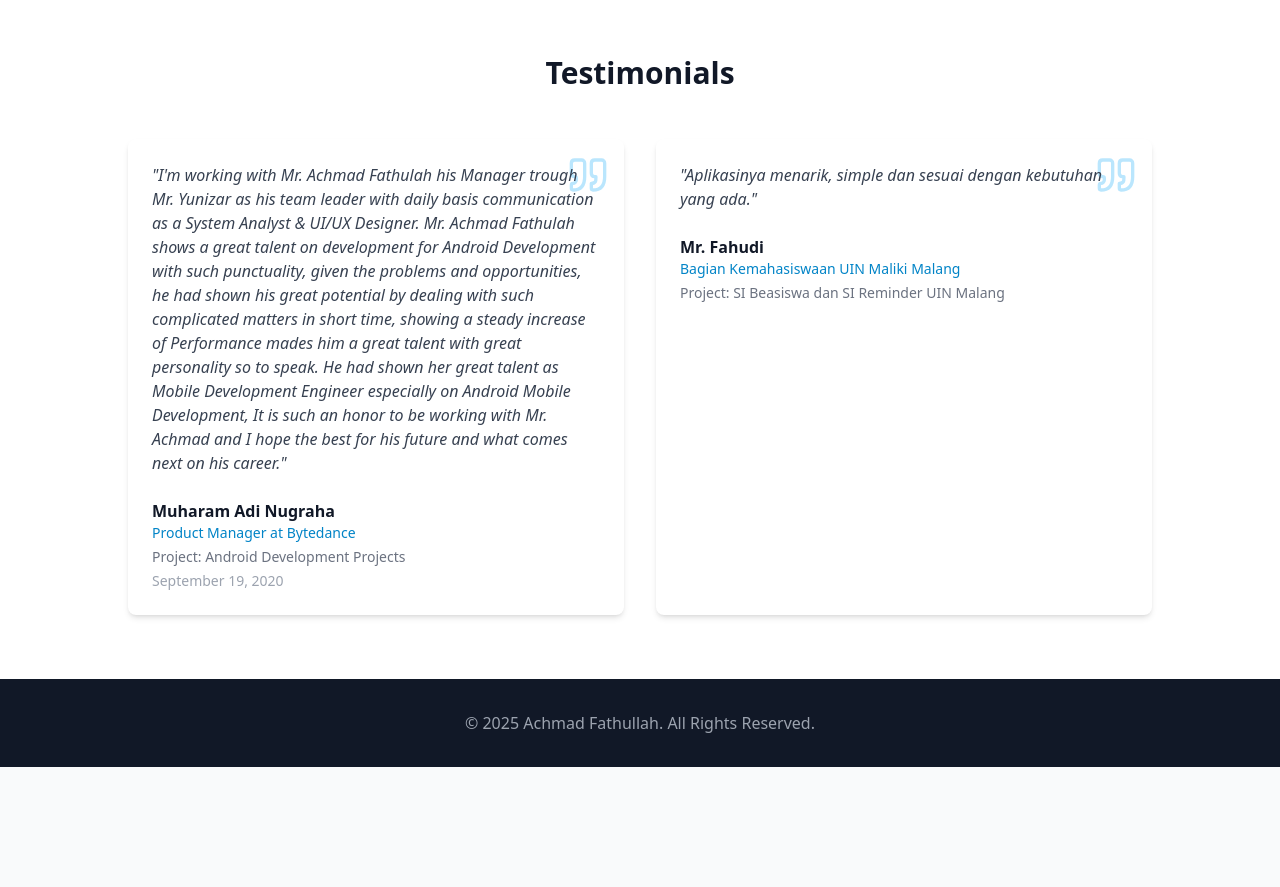
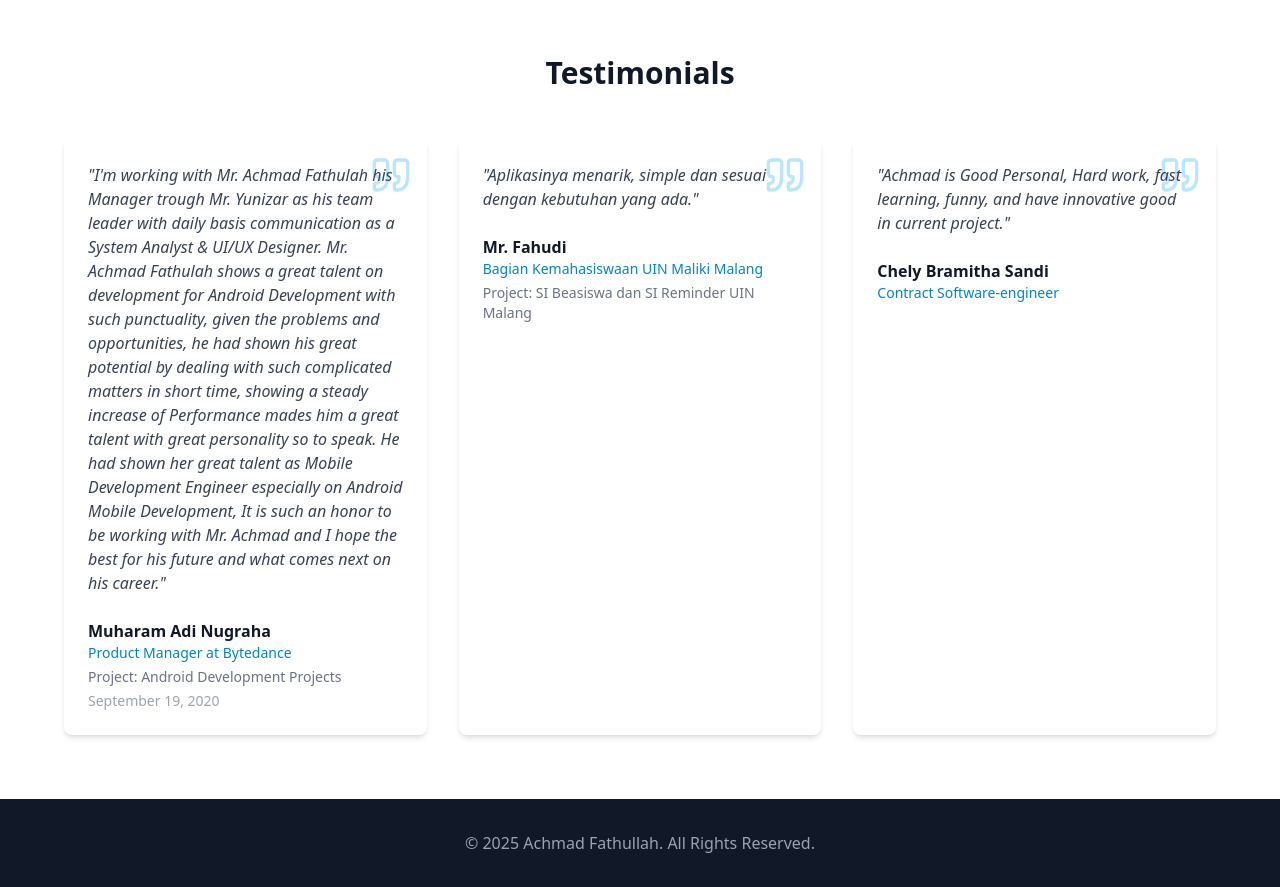
Before and after one commit to amed12/amed12.github.io, a React (Vite) app: page / in a window 1280 px wide. Shown: the part 7920-8807 px from the top of the page. Before the commit the page ends 8687 px from the top, so only its background shows below. Built offline with nearby package versions, Linux system fonts and the light colour scheme.

Commit message:
fix(testimonials): show all testimonials with 3-column layout
- Change grid from 2 columns to 3 columns
- Increase max-width to accommodate all testimonials
- Now displays all 3 testimonials instead of just 2

```diff
--- a/src/components/Portfolio/Testimonials.jsx
+++ b/src/components/Portfolio/Testimonials.jsx
@@ -7,8 +7,8 @@
     <section className="py-16 bg-white">
       <div className="container mx-auto px-4">
         <h2 className="text-3xl font-bold mb-12 text-center">Testimonials</h2>
-        <div className="max-w-5xl mx-auto grid grid-cols-1 md:grid-cols-2 gap-8">
-          {testimonials.slice(0, 2).map((testimonial) => (
+        <div className="max-w-6xl mx-auto grid grid-cols-1 md:grid-cols-3 gap-8">
+          {testimonials.map((testimonial) => (
             <div key={testimonial.id} className="card hover:shadow-lg transition-shadow relative">
               <Quote className="w-10 h-10 text-primary-200 absolute top-4 right-4" />
               <div className="relative z-10">
```
